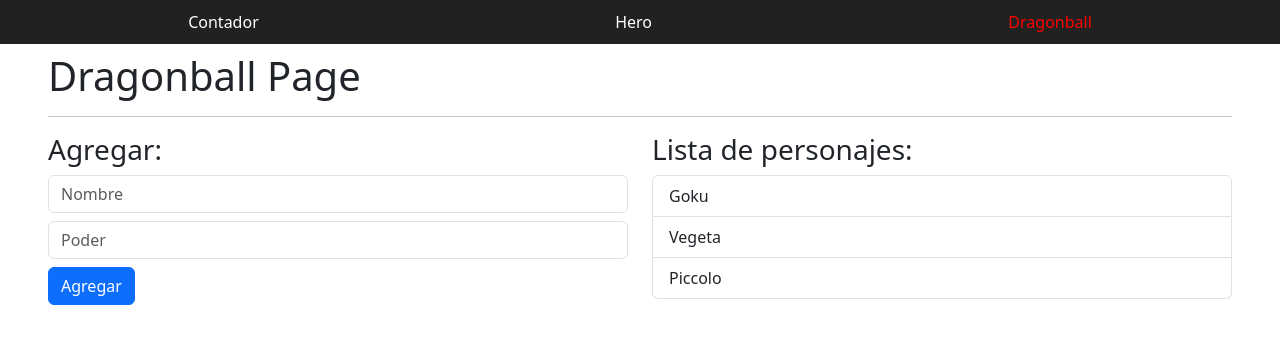
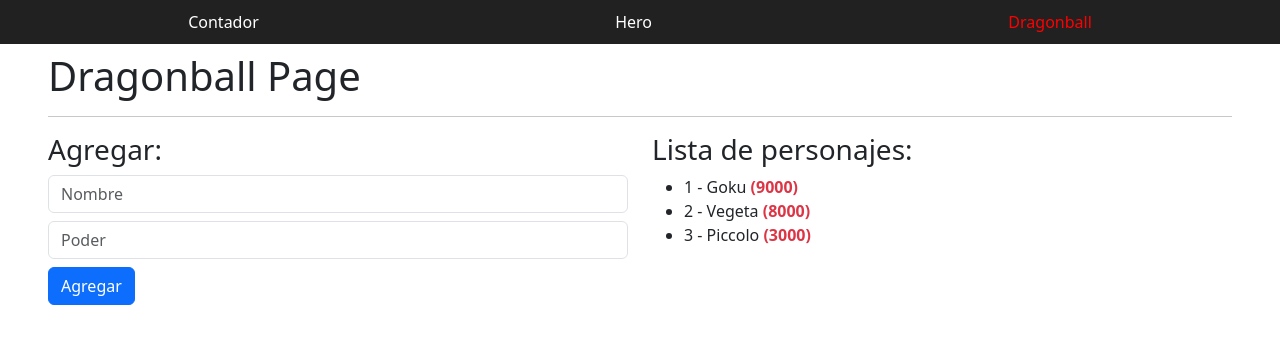
Before and after one commit to nachocru/02-bases, an Angular app: page /dragonball in a window 1280 px wide. Shown: the top 344 px of the page. Built offline with nearby package versions, Linux system fonts and the light colour scheme.

Commit message:
Angular ngfor iterations

```diff
--- a/src/app/pages/dragonball/dragonball-page.component.html
+++ b/src/app/pages/dragonball/dragonball-page.component.html
@@ -12,10 +12,13 @@
 
   <div class="col-12 col-sm-6">
     <h3>Lista de personajes:</h3>
-    <ul class="list-group">
-      <li class="list-group-item">Goku</li>
-      <li class="list-group-item">Vegeta</li>
-      <li class="list-group-item">Piccolo</li>
+    <ul>
+      @for (character of characters(); track character.id; let idx = $index) {
+        <li>
+          <span>{{ idx + 1 }} - {{ character.name }}</span>
+          <strong class="text-danger"> ({{ character.power }})</strong>
+        </li>
+      }
     </ul>
   </div>
 </section>
--- a/src/app/pages/dragonball/dragonball-page.component.ts
+++ b/src/app/pages/dragonball/dragonball-page.component.ts
@@ -1,4 +1,10 @@
-import { Component } from "@angular/core"
+import { Component, signal } from "@angular/core"
+
+interface Character {
+  id: number;
+  name: string;
+  power: number;
+}
 
 @Component({
   templateUrl: './dragonball-page.component.html',
@@ -6,4 +12,14 @@ import { Component } from "@angular/core"
 })
 
 export class DragonballPageComponent {
+  characters = signal<Character[]>([
+    { id: 1, name: 'Goku', power: 9000 },
+    { id: 2, name: 'Vegeta', power: 8000 },
+    { id: 3, name: 'Piccolo', power: 3000 },
+  ]);
+
+  addCharacter(name: string, power: number) {
+    const id = this.characters().length + 1;
+    this.characters.update((current) => [...current, { id, name, power }]);
+  }
 }
```
